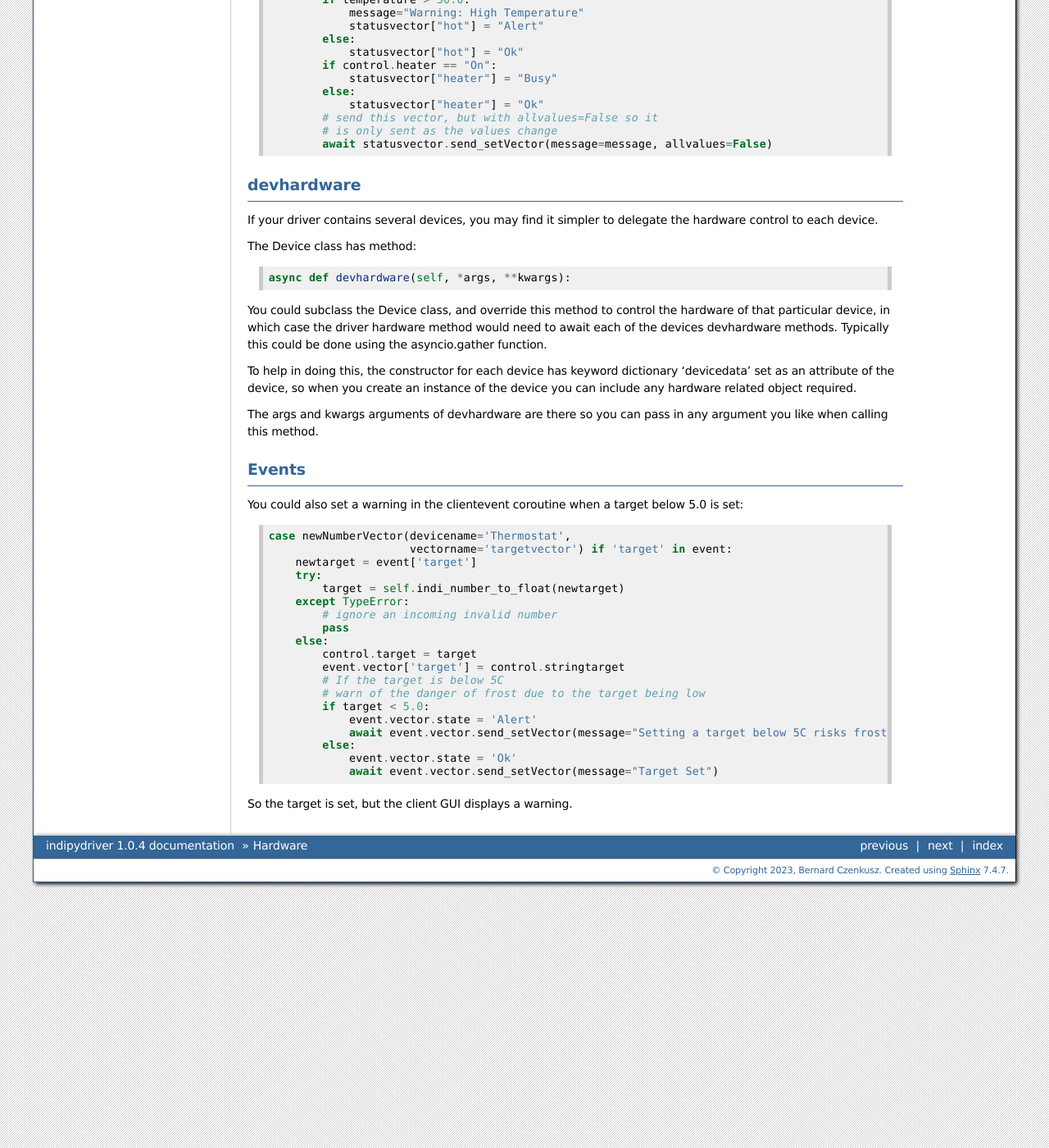
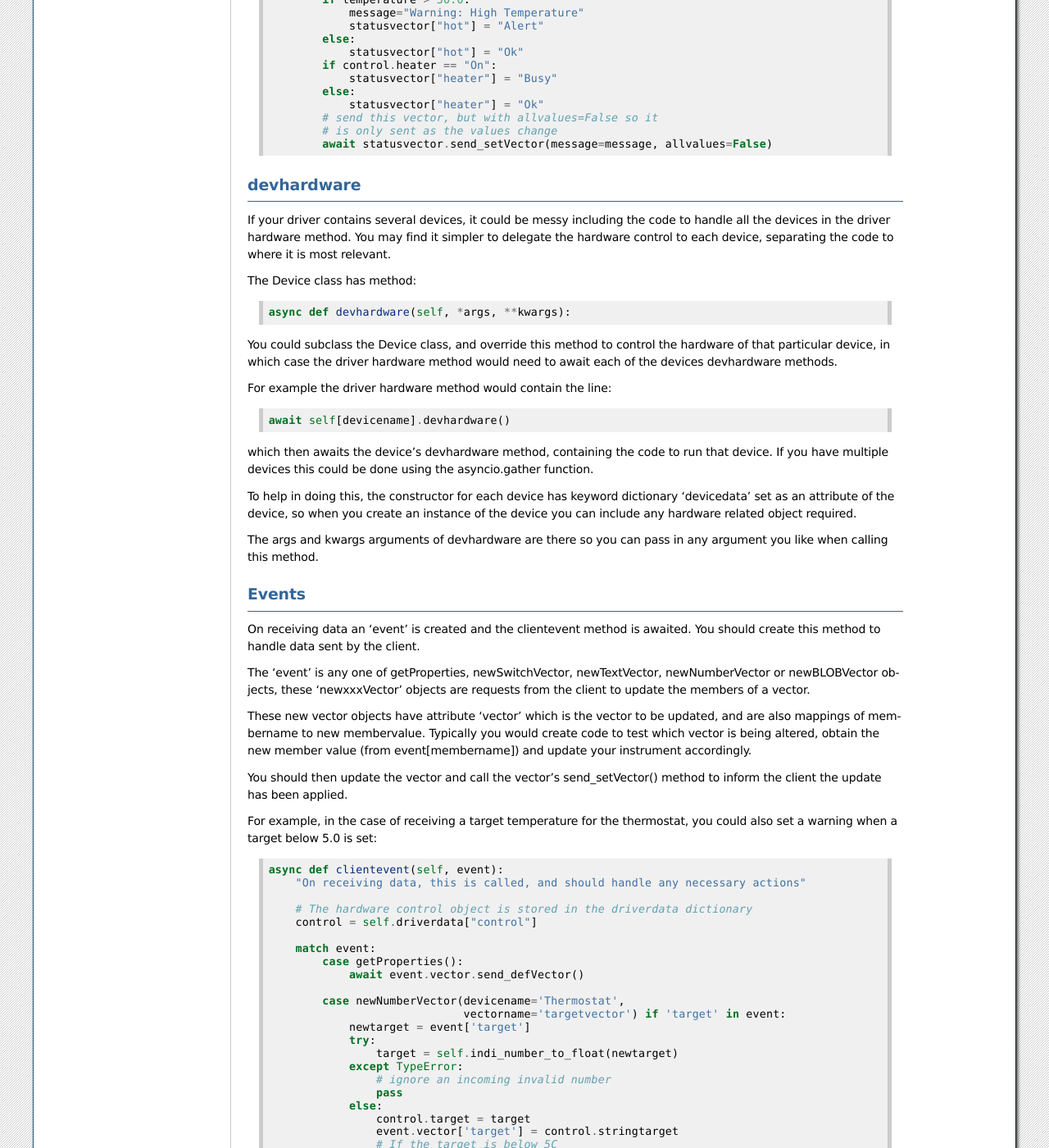
Before and after one commit to bernie-skipole/indipydriver, a Sphinx documentation site: the page built from docs/source/usage/hardware.rst, in a window 1280 px wide and 1400 px high, scrolled down 1441 px. Shown: the whole window at 82% size. Built offline with Sphinx 7.4.7, drawn with Linux system fonts in a browser that asks for light colours.

Commit message:
working on docs

```diff
--- a/docs/source/usage/hardware.rst
+++ b/docs/source/usage/hardware.rst
@@ -95,42 +95,67 @@ The hardware method becomes::
 devhardware
 ^^^^^^^^^^^
 
-If your driver contains several devices, you may find it simpler to delegate the hardware control to each device.
+If your driver contains several devices, it could be messy including the code to handle all the devices in the driver hardware method. You may find it simpler to delegate the hardware control to each device, separating the code to where it is most relevant.
 
 The Device class has method::
 
     async def devhardware(self, *args, **kwargs):
 
-You could subclass the Device class, and override this method to control the hardware of that particular device, in which case the driver hardware method would need to await each of the devices devhardware methods. Typically this could be done using the asyncio.gather function.
+You could subclass the Device class, and override this method to control the hardware of that particular device, in which case the driver hardware method would need to await each of the devices devhardware methods.
+
+For example the driver hardware method would contain the line::
+
+    await self[devicename].devhardware()
+
+which then awaits the device's devhardware method, containing the code to run that device. If you have multiple devices this could be done using the asyncio.gather function.
 
 To help in doing this, the constructor for each device has keyword dictionary 'devicedata' set as an attribute of the device, so when you create an instance of the device you can include any hardware related object required.
 
 The args and kwargs arguments of devhardware are there so you can pass in any argument you like when calling this method.
 
+
 Events
 ^^^^^^
 
-You could also set a warning in the clientevent coroutine when a target below 5.0 is set::
+On receiving data an 'event' is created and the clientevent method is awaited. You should create this method to handle data sent by the client.
 
-    case newNumberVector(devicename='Thermostat',
-                         vectorname='targetvector') if 'target' in event:
-        newtarget = event['target']
-        try:
-            target = self.indi_number_to_float(newtarget)
-        except TypeError:
-            # ignore an incoming invalid number
-            pass
-        else:
-            control.target = target
-            event.vector['target'] = control.stringtarget
-            # If the target is below 5C
-            # warn of the danger of frost due to the target being low
-            if target < 5.0:
-                event.vector.state = 'Alert'
-                await event.vector.send_setVector(message="Setting a target below 5C risks frost damage")
-            else:
-                event.vector.state = 'Ok'
-                await event.vector.send_setVector(message="Target Set")
+The 'event' is any one of getProperties, newSwitchVector, newTextVector, newNumberVector or newBLOBVector objects, these 'newxxxVector' objects are requests from the client to update the members of a vector.
+
+These new vector objects have attribute 'vector' which is the vector to be updated, and are also mappings of membername to new membervalue. Typically you would create code to test which vector is being altered, obtain the new member value (from event[membername]) and update your instrument accordingly.
+
+You should then update the vector and call the vector's send_setVector() method to inform the client the update has been applied.
+
+For example, in the case of receiving a target temperature for the thermostat, you could also set a warning when a target below 5.0 is set::
+
+    async def clientevent(self, event):
+        "On receiving data, this is called, and should handle any necessary actions"
+
+        # The hardware control object is stored in the driverdata dictionary
+        control = self.driverdata["control"]
+
+        match event:
+            case getProperties():
+                await event.vector.send_defVector()
+
+            case newNumberVector(devicename='Thermostat',
+                                 vectorname='targetvector') if 'target' in event:
+                newtarget = event['target']
+                try:
+                    target = self.indi_number_to_float(newtarget)
+                except TypeError:
+                    # ignore an incoming invalid number
+                    pass
+                else:
+                    control.target = target
+                    event.vector['target'] = control.stringtarget
+                    # If the target is below 5C
+                    # warn of the danger of frost due to the target being low
+                    if target < 5.0:
+                        event.vector.state = 'Alert'
+                        await event.vector.send_setVector(message="Setting a target below 5C risks frost damage")
+                    else:
+                        event.vector.state = 'Ok'
+                        await event.vector.send_setVector(message="Target Set")
 
 
 So the target is set, but the client GUI displays a warning.
```
